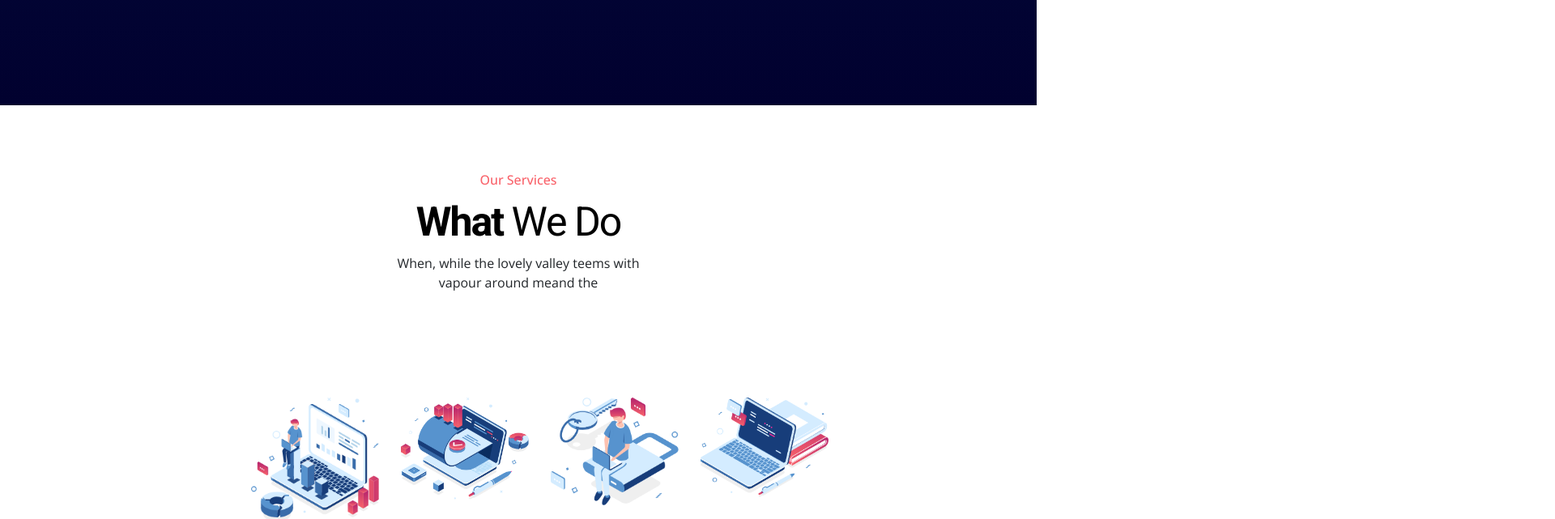
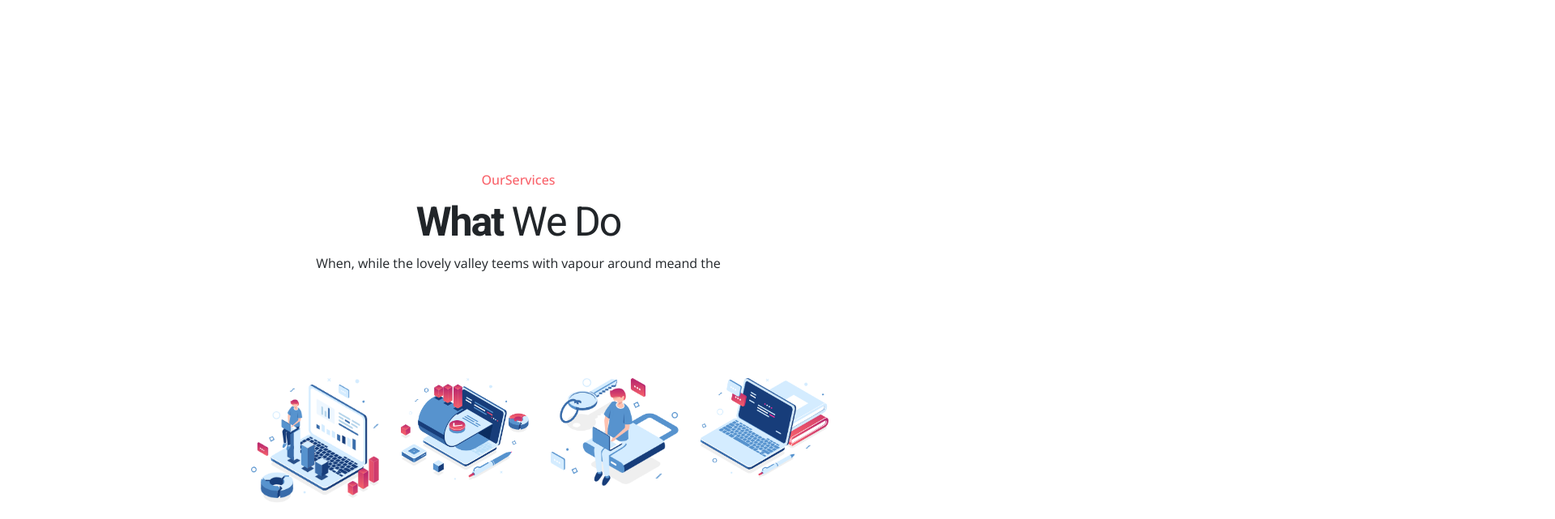
Before and after one commit to salvatore-impellizzeri/proj-html-vuejs, a Vue app: page / in a window 1280 px wide. Shown: the part 1100-1741 px from the top of the page at 81% size, 1920 px wide, since content can reach past the window. Built offline with nearby package versions, Linux system fonts and the light colour scheme.

Commit message:
Creata sezione Price e creato micro componente per i titoli

```diff
--- a/src/App.vue
+++ b/src/App.vue
@@ -30,15 +30,4 @@ export default {
 <style lang="scss">
 @import "bootstrap/scss/bootstrap";
 
-.bg-blue{
-  background: linear-gradient(#0B1953, #01012F);
-  min-height: 600px;
-}
-
-.my-bg-white{
-  background-color: white;
-  padding: 80px 0;
-}
-
-
 </style>
--- a/src/components/AppMain.vue
+++ b/src/components/AppMain.vue
@@ -1,5 +1,6 @@
 <script>
 import SectionPortfolio from './SectionPortfolio.vue';
+import SectionPrice from './SectionPrice.vue';
 import SectionService from './SectionService.vue';
 import SectionStrategy from './SectionStrategy.vue';
 
@@ -14,6 +15,7 @@ export default {
     SectionService,
     SectionStrategy,
     SectionPortfolio,
+    SectionPrice,
   }
 }
 </script>
@@ -29,10 +31,28 @@ export default {
     <div class="my-bg-white">
       <SectionPortfolio />
     </div>
+    <div class="bg-blue-right">
+      <SectionPrice />
+    </div>
   </div>
 </template>
 
 <style scoped>
 
+.bg-blue{
+  background: linear-gradient(#0B1953, #01012F);
+  min-height: 600px;
+}
+
+.bg-blue-right{
+  padding: 80px 0 60px;
+  background: linear-gradient(to right, #0B1953, #01012F);
+  min-height: 600px;
+}
+
+.my-bg-white{
+  background-color: white;
+  padding: 80px 0 60px;
+}
 
 </style>
--- /dev/null
+++ b/src/components/BallCarousel.vue
@@ -0,0 +1,31 @@
+<script>
+
+export default {
+  data() {
+    return {
+
+    }
+  },
+}
+</script>
+
+<template>
+  <div class="d-flex gap-2 justify-content-center container-ball">
+    <div v-for="(x, i) in 5" class="ball"></div>
+  </div>
+</template>
+
+<style lang="scss">
+
+.ball{
+    width: 8px;
+    height: 8px;
+    background-color: rgba(128, 128, 128, 0.322);
+    border-radius: 50%;
+}
+
+.container-ball{
+    margin-top: 80px;
+}
+
+</style>
--- a/src/components/CarouselItem.vue
+++ b/src/components/CarouselItem.vue
@@ -40,7 +40,7 @@ export default {
 </script>
 
 <template>
-  <div class="d-flex gap-5 conteiner-all-items">
+  <div class="d-flex gap-5 conteiner-all-items w-75 m-auto">
     <div class="container-item" v-for="(work, i) in works" :key="i">
         <div class="img-container">
             <a href="">
@@ -66,7 +66,7 @@ export default {
 <style lang="scss">
 
 .conteiner-all-items{
-    overflow-x: hidden;
+    overflow-x: visible;
     padding: 90px 0 40px;
 
     .container-item{
--- /dev/null
+++ b/src/components/PriceCards.vue
@@ -0,0 +1,49 @@
+<script>
+
+export default {
+  data() {
+    return {
+
+    }
+  },
+
+  props:{
+    red: String,
+    bold: String,
+    medium: String,
+    smaller: String,
+  },
+}
+</script>
+
+<template>
+    <div class="m-auto container-titles">
+        <p class="color-red fw-medium mb-1">
+            {{ red }}
+        </p>
+        <span class="giant-text">
+            <span class="fw-bold">{{ bold }}</span> {{ medium }}
+        </span>
+        <p>
+            {{ smaller }}
+        </p>
+    </div>
+</template>
+
+<style lang="scss">
+
+.container-titles{
+  p{
+      font-size: 16px;
+  }
+
+  .giant-text{
+      font-size: 50px;
+      letter-spacing: -2px;
+      font-family: 'Heebo', sans-serif;
+
+    }
+}
+
+
+</style>
--- a/src/components/SectionPortfolio.vue
+++ b/src/components/SectionPortfolio.vue
@@ -1,32 +1,41 @@
 <script>
+import BallCarousel from './BallCarousel.vue';
 import CarouselItem from './CarouselItem.vue';
-
+import TitlesSection from './TitlesSection.vue';
+import { store } from '../store.js';
 
 export default {
   data() {
     return {
-
+      store
     }
   },
 
   components: {
-    CarouselItem
+    CarouselItem,
+    BallCarousel,
+    TitlesSection
   }
 }
 </script>
 
 <template>
   <div class="w-100">
-    <div class="d-flex">
-      <div class="w-75 m-auto container-titles">
-        <p class="color-red fw-medium mb-1">
-            Portfolio
-        </p>
-        <div class="d-flex justify-content-between">
-          <span class="giant-text">
-            <span class="fw-bold">latest</span> work
-          </span>
-          <div class="gap-4 d-flex align-items-center">
+    <div class="row w-75 m-auto">
+
+      <!-- TITLES -->
+
+      <div class="col-6">
+        <TitlesSection class="text-left"
+        :red="store.titles[1].red"
+        :bold="store.titles[1].bigger.bold"
+        :medium="store.titles[1].bigger.medium"
+        :smaller="store.titles[1].smaller" />
+      </div>
+
+      <!-- BUTTONS CAROUSEL -->
+
+      <div class="col-6 justify-content-end gap-4 d-flex align-items-center">
         <button class="button-carousel-left">
           <span class="arrow">&LeftArrow;</span>
         </button>
@@ -35,29 +44,20 @@ export default {
         </button>
       </div>
     </div>
+
+    <!-- CAROUSEL -->
+
+    <div>
+      <CarouselItem />
     </div>
     <div>
+      <BallCarousel />
     </div>
-    </div>
-      <CarouselItem />
+
   </div>
 </template>
 
 <style lang="scss">
-
-.container-titles{
-  p{
-      font-size: 16px;
-  }
-
-  .giant-text{
-      font-size: 50px;
-      color: black;
-      letter-spacing: -2px;
-      font-family: 'Heebo', sans-serif;
-
-    }
-  }
 
 .button-carousel-left, .button-carousel-right{
   width: 50px;
--- /dev/null
+++ b/src/components/SectionPrice.vue
@@ -0,0 +1,51 @@
+<script>
+import TitlesSection from './TitlesSection.vue';
+import PriceCards from './PriceCards.vue';
+import { store } from '../store.js';
+
+export default {
+  data() {
+    return {
+      store,
+    }
+  },
+  components:{
+    TitlesSection,
+    PriceCards
+  }
+}
+</script>
+
+<template>
+  <div class="container-price">
+
+    <!-- TITLES -->
+
+    <div>
+      <TitlesSection class="text-center text-white"
+      :red="store.titles[2].red"
+      :medium="store.titles[2].bigger.medium"
+      :smaller="store.titles[2].smaller" />
+    </div>
+
+    <!-- CARDS -->
+    <div>
+        <PriceCards />
+    </div>
+
+  </div>
+</template>
+
+<style lang="scss" scoped>
+
+.rose-button{
+  border-radius: 30px;
+  padding: 15px 50px;
+  box-shadow: 0 0 45px #b6246d91;
+}
+
+.rose-button:hover{
+  box-shadow: 0 0 45px #1caed791;
+}
+
+</style>
--- a/src/components/SectionService.vue
+++ b/src/components/SectionService.vue
@@ -1,14 +1,17 @@
 <script>
 import SectionCards from './SectionCards.vue';
+import TitlesSection from './TitlesSection.vue';
+import { store } from '../store.js';
 
 export default {
   data() {
     return {
-
+      store,
     }
   },
   components:{
     SectionCards,
+    TitlesSection,
   }
 }
 </script>
@@ -18,16 +21,12 @@ export default {
 
     <!-- TITLES -->
 
-    <div class="w-25 m-auto container-titles text-center">
-        <p class="color-red fw-medium mb-1">
-            Our Services
-        </p>
-        <span class="giant-text">
-            <span class="fw-bold">What</span> We Do
-        </span>
-        <p>
-            When, while the lovely valley teems with vapour around meand the
-        </p>
+    <div>
+      <TitlesSection class="text-center"
+      :red="store.titles[0].red"
+      :bold="store.titles[0].bigger.bold"
+      :medium="store.titles[0].bigger.medium"
+      :smaller="store.titles[0].smaller" />
     </div>
 
     <!-- CARDS -->
@@ -38,7 +37,7 @@ export default {
 
     <!-- BUTTON -->
 
-    <div class="w-100 d-flex justify-content-center">
+    <div class="w-100 d-flex justify-content-center mb-4">
       <button class="rose-button rose-button-45 justify-content-center">View All Services</button>
     </div>
 
@@ -46,19 +45,6 @@ export default {
 </template>
 
 <style lang="scss" scoped>
-
-.container-service{
-  p{
-      font-size: 16px;
-  }
-
-  .giant-text{
-      font-size: 50px;
-      color: black;
-      letter-spacing: -2px;
-      font-family: 'Heebo', sans-serif;
-  }
-}
 
 .rose-button{
   border-radius: 30px;
--- /dev/null
+++ b/src/components/TitlesSection.vue
@@ -0,0 +1,49 @@
+<script>
+
+export default {
+  data() {
+    return {
+
+    }
+  },
+
+  props:{
+    red: String,
+    bold: String,
+    medium: String,
+    smaller: String,
+  },
+}
+</script>
+
+<template>
+    <div class="m-auto container-titles">
+        <p class="color-red fw-medium mb-1">
+            {{ red }}
+        </p>
+        <span class="giant-text">
+            <span class="fw-bold">{{ bold }}</span> {{ medium }}
+        </span>
+        <p>
+            {{ smaller }}
+        </p>
+    </div>
+</template>
+
+<style lang="scss">
+
+.container-titles{
+  p{
+      font-size: 16px;
+  }
+
+  .giant-text{
+      font-size: 50px;
+      letter-spacing: -2px;
+      font-family: 'Heebo', sans-serif;
+
+    }
+}
+
+
+</style>
--- a/src/store.js
+++ b/src/store.js
@@ -48,5 +48,48 @@ export const store = reactive({
                 ]
             }
         },
+    ],
+
+    titles:[
+        {
+            red: "OurServices",
+            bigger:{
+                bold: "What",
+                medium: "We Do",
+            },
+            smaller: "When, while the lovely valley teems with vapour around meand the",
+        },
+        {
+            red: "Portfolio",
+            bigger:{
+                bold: "latest",
+                medium: "work",
+            },
+            smaller: "",
+        },
+        {
+            red: "Price List",
+            bigger:{
+                bold: "What",
+                medium: "Our Pricing",
+            },
+            smaller: "When, while the lovely valley teems with vapour around meand the meridian sun strikes the upper surface .",
+        },
+        {
+            red: "Blog",
+            bigger:{
+                bold: "Latest",
+                medium: "Posts",
+            },
+            smaller: "When, while the lovely valley teems with vapour around meand the meridian sun strikes the upper surface .",
+        },
+        {
+            red: "Testimonial",
+            bigger:{
+                bold: "What",
+                medium: "People Say",
+            },
+            smaller: "When, while the lovely valley teems with vapour around meand the meridian sun strikes the upper surface .",
+        },
     ]
 });
--- a/src/style.css
+++ b/src/style.css
@@ -8,6 +8,8 @@ body{
   font-family: 'Open Sans', sans-serif !important;
 }
 
+/* GENERAL SELECTOR */
+
 a{
   text-decoration: none !important;
 }
@@ -16,10 +18,29 @@ body h3, body h2{
   font-family: 'Heebo', sans-serif !important;
 }
 
-.button-container{
-  background-image: linear-gradient(to right, #03A5D2, #213D82);
-  transition: opacity 2s ease-in-out;
+h3, .big-titles{
+  letter-spacing: -1px;
+  font-size: 60px !important;
+  font-family: 'Heebo', sans-serif !important;
 }
+
+/* PARAGRAFI */
+
+.color-red{
+  color: #F9636B;
+}
+
+.blue-p{
+  font-family: 'Raleway', sans-serif !important;
+  color: #03A7D3E6;
+  font-size: 17px;
+  width: 70%;
+  margin: 45px 0 55px;
+}
+
+/* BUTTONS */
+
+  /* BLUE */
 
   .blue-button{
     color: white;
@@ -34,16 +55,31 @@ body h3, body h2{
     box-shadow: 0 0 45px #b6246d91;
   }
 
+  /* ROSE */
+
   .rose-button{
     color: white;
-  border-radius: 20px;
+    border-radius: 30px;
     border: none;
     padding: 9px 30px;
-  transition: background 0.2s ease-in-out;
+    transition: all 0.2s ease-in-out;
   }
 
   .rose-button:hover{
+    background: linear-gradient(to right, #03A5D2, #213D82);
     box-shadow: 0 0 45px #1caed791;
+  }
+
+  .rose-button-no-shadow{
+    color: white;
+    border-radius: 30px;
+    border: none;
+    padding: 9px 30px;
+    transition: all 0.2s ease-in-out;
+  }
+
+  .rose-button-no-shadow{
+    background: linear-gradient(to right, #03A5D2, #213D82);
   }
 
 .rose-button-normal{
@@ -72,25 +108,3 @@ body h3, body h2{
   box-shadow: 0 0 45px #1caed791;
   background: linear-gradient(125deg, #03A5D2, #213D82);
 }
-
-.color-red{
-  color: #F9636B;
-}
-
-/* img{
-  max-width: 100%;
-} */
-
-h3, .big-titles{
-  letter-spacing: -1px;
-  font-size: 60px !important;
-  font-family: 'Heebo', sans-serif !important;
-}
-
-.blue-p{
-  font-family: 'Raleway', sans-serif !important;
-  color: #03A7D3E6;
-  font-size: 17px;
-  width: 70%;
-  margin: 45px 0 55px;
-}
```
Lines whose indentation alone changed are shown as unchanged.
